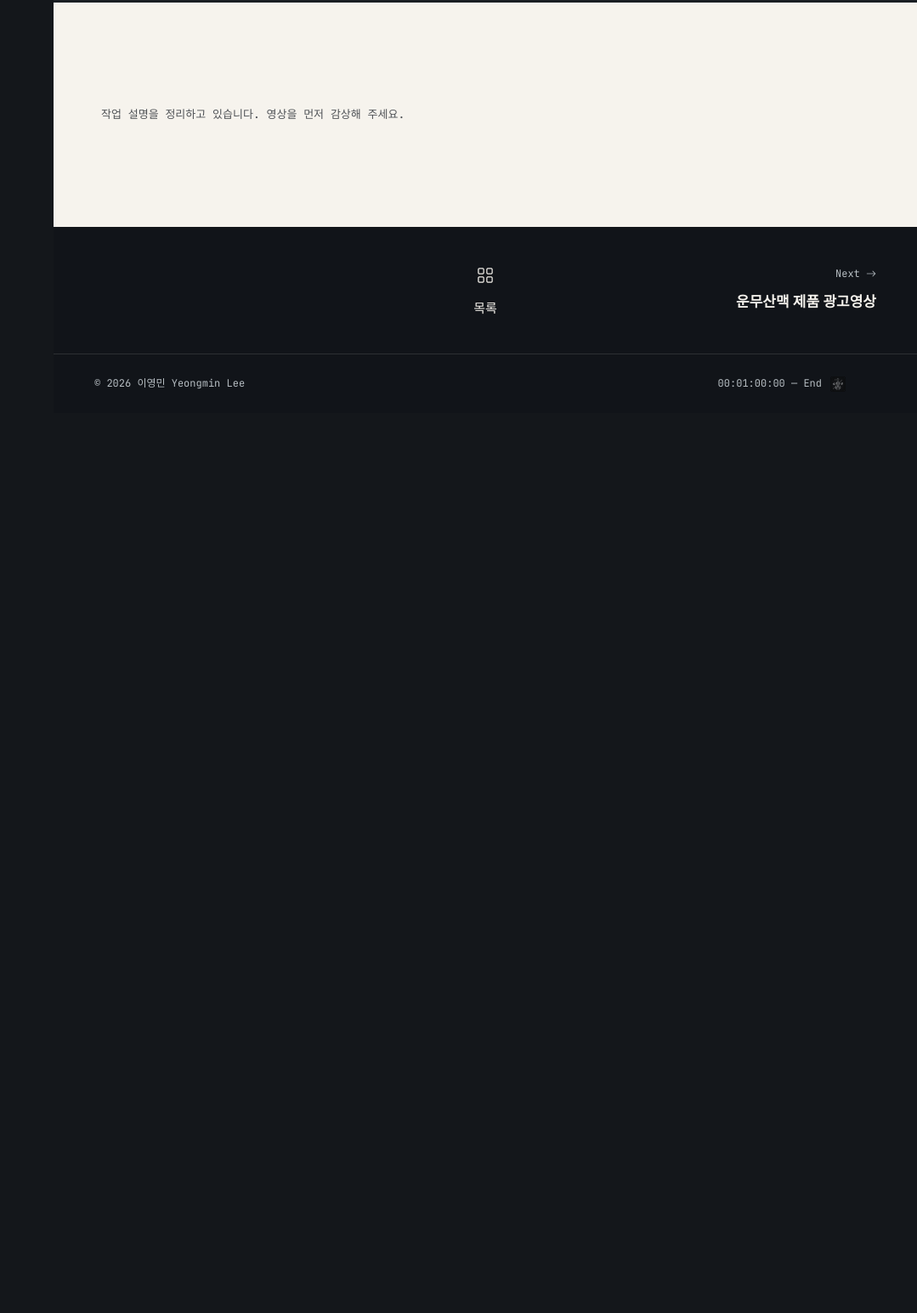
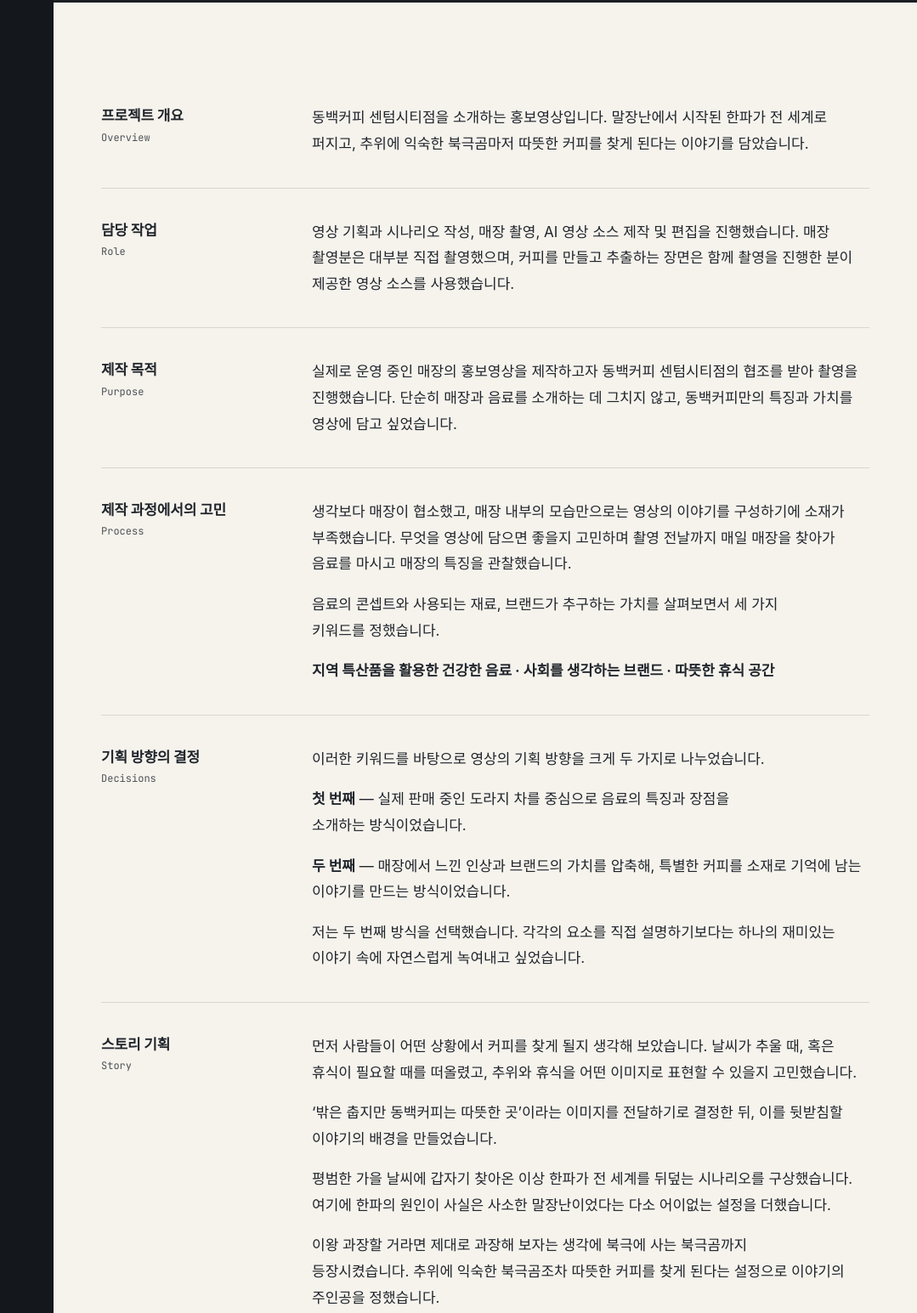
Before and after one commit to Wilhelmraum/portfolio_lym, a plain HTML site: page portfolio-details-1.html in a window 1280 px wide. Shown: the part 918-2463 px from the top of the page at 85% size, without its empty margins (201-1280 px from the left). Before the commit the page ends 1404 px from the top, so only its background shows below. Drawn offline with Linux system fonts and the light colour scheme; a web font is replaced by a local one.

Commit message:
동백커피 설명, 운무산맥 설명 수정

```diff
--- a/portfolio-details-1.html
+++ b/portfolio-details-1.html
@@ -137,69 +137,73 @@
     </section>
     <!-- ===== WORK: 대표 비주얼 END ===== -->
 
-    <!-- ===== WORK: 프로젝트 정보 =====
-      순서: 개요 → 담당 → 목적 → 제작 판단 → 과정 → (AI 활용) → 회고
-      내용을 채운 항목은 hidden을 지우면 나타납니다. 하나라도 나타나면 맨 위 안내 문구는 자동으로 사라집니다.
-      실제로 하지 않은 과정이나 성과는 쓰지 않습니다.
-    -->
+    <!-- ===== WORK: 프로젝트 정보 ===== -->
     <section class="work-body theme-light bg-about" aria-label="프로젝트 정보">
       <div class="wrap">
 
-        <p class="work-pending-note">작업 설명을 정리하고 있습니다. 영상을 먼저 감상해 주세요.</p>
-
-        <div class="work-block" hidden>
+        <div class="work-block">
           <h2>프로젝트 개요<span class="work-block-en">Overview</span></h2>
           <div>
-            <!-- 무엇을 만들었나: 개인·수업·실제 의뢰 여부, 제작 시기, 영상 길이 -->
-            <p></p>
+            <p>동백커피 센텀시티점을 소개하는 홍보영상입니다. 말장난에서 시작된 한파가 전 세계로 퍼지고, 추위에 익숙한 북극곰마저 따뜻한 커피를 찾게 된다는 이야기를 담았습니다.</p>
           </div>
         </div>
 
-        <div class="work-block" hidden>
+        <div class="work-block">
           <h2>담당 작업<span class="work-block-en">Role</span></h2>
           <div>
-            <!-- 실제로 맡은 범위: 기획, 촬영, 편집, 모션, 사운드 등. 사용 도구는 <ul class="tool-list"><li>Premiere Pro</li></ul> -->
-            <p></p>
+            <p>영상 기획과 시나리오 작성, 매장 촬영, AI 영상 소스 제작 및 편집을 진행했습니다. 매장 촬영분은 대부분 직접 촬영했으며, 커피를 만들고 추출하는 장면은 함께 촬영을 진행한 분이 제공한 영상 소스를 사용했습니다.</p>
           </div>
         </div>
 
-        <div class="work-block" hidden>
+        <div class="work-block">
           <h2>제작 목적<span class="work-block-en">Purpose</span></h2>
           <div>
-            <!-- 누구에게 무엇을 전달하려 했나 -->
-            <p></p>
+            <p>실제로 운영 중인 매장의 홍보영상을 제작하고자 동백커피 센텀시티점의 협조를 받아 촬영을 진행했습니다. 단순히 매장과 음료를 소개하는 데 그치지 않고, 동백커피만의 특징과 가치를 영상에 담고 싶었습니다.</p>
           </div>
         </div>
 
-        <div class="work-block" hidden>
-          <h2>제작 판단<span class="work-block-en">Decisions</span></h2>
+        <div class="work-block">
+          <h2>제작 과정에서의 고민<span class="work-block-en">Process</span></h2>
           <div>
-            <!-- 핵심 결정 2~3개: 장면 순서, 컷 길이, 타이포그래피, 음악·효과음 선택의 이유 (음악 전공이 반영된 판단이 있다면 여기에) -->
-            <p></p>
+            <p>생각보다 매장이 협소했고, 매장 내부의 모습만으로는 영상의 이야기를 구성하기에 소재가 부족했습니다. 무엇을 영상에 담으면 좋을지 고민하며 촬영 전날까지 매일 매장을 찾아가 음료를 마시고 매장의 특징을 관찰했습니다.</p>
+            <p>음료의 콘셉트와 사용되는 재료, 브랜드가 추구하는 가치를 살펴보면서 세 가지 키워드를 정했습니다.</p>
+            <p><strong>지역 특산품을 활용한 건강한 음료 · 사회를 생각하는 브랜드 · 따뜻한 휴식 공간</strong></p>
           </div>
         </div>
 
-        <div class="work-block" hidden>
-          <h2>제작 과정<span class="work-block-en">Process</span></h2>
+        <div class="work-block">
+          <h2>기획 방향의 결정<span class="work-block-en">Decisions</span></h2>
           <div>
-            <!-- 증거: 콘티, 타임라인 일부, 전후 비교 이미지 등 -->
-            <p></p>
+            <p>이러한 키워드를 바탕으로 영상의 기획 방향을 크게 두 가지로 나누었습니다.</p>
+            <p><strong>첫 번째</strong> — 실제 판매 중인 도라지 차를 중심으로 음료의 특징과 장점을 소개하는 방식이었습니다.</p>
+            <p><strong>두 번째</strong> — 매장에서 느낀 인상과 브랜드의 가치를 압축해, 특별한 커피를 소재로 기억에 남는 이야기를 만드는 방식이었습니다.</p>
+            <p>저는 두 번째 방식을 선택했습니다. 각각의 요소를 직접 설명하기보다는 하나의 재미있는 이야기 속에 자연스럽게 녹여내고 싶었습니다.</p>
           </div>
         </div>
 
-        <div class="work-block" hidden>
-          <h2>AI 활용 범위<span class="work-block-en">AI Usage</span></h2>
+        <div class="work-block">
+          <h2>스토리 기획<span class="work-block-en">Story</span></h2>
           <div>
-            <!-- AI를 썼다면: AI가 생성한 부분 / 직접 통제한 부분(기획·선별) / 직접 후반 작업한 부분 / 발견한 한계와 수정 -->
-            <p></p>
+            <p>먼저 사람들이 어떤 상황에서 커피를 찾게 될지 생각해 보았습니다. 날씨가 추울 때, 혹은 휴식이 필요할 때를 떠올렸고, 추위와 휴식을 어떤 이미지로 표현할 수 있을지 고민했습니다.</p>
+            <p>‘밖은 춥지만 동백커피는 따뜻한 곳’이라는 이미지를 전달하기로 결정한 뒤, 이를 뒷받침할 이야기의 배경을 만들었습니다.</p>
+            <p>평범한 가을 날씨에 갑자기 찾아온 이상 한파가 전 세계를 뒤덮는 시나리오를 구상했습니다. 여기에 한파의 원인이 사실은 사소한 말장난이었다는 다소 어이없는 설정을 더했습니다.</p>
+            <p>이왕 과장할 거라면 제대로 과장해 보자는 생각에 북극에 사는 북극곰까지 등장시켰습니다. 추위에 익숙한 북극곰조차 따뜻한 커피를 찾게 된다는 설정으로 이야기의 주인공을 정했습니다.</p>
           </div>
         </div>
 
-        <div class="work-block" hidden>
+        <div class="work-block">
+          <h2>AI 활용 범위<span class="work-block-en">AI Usage</span></h2>
+          <div>
+            <p><strong>AI가 도운 부분</strong> — 구글 Flow의 Veo 3.1을 활용해 한파와 북극곰 등 실제로 촬영하기 어려운 장면을 제작했습니다.</p>
+            <p><strong>직접 한 부분</strong> — 매장 방문과 촬영, 전체 기획과 시나리오 작성, 장면 구성 및 영상 편집을 진행했습니다. AI로 제작한 장면에 직접 촬영한 영상과 제공받은 촬영 소스를 함께 사용했습니다.</p>
+          </div>
+        </div>
+
+        <div class="work-block">
           <h2>회고<span class="work-block-en">Retrospective</span></h2>
           <div>
-            <!-- 결과와 배운 점, 다시 한다면 바꿀 점 -->
-            <p></p>
+            <p>당시에는 영상 제작 AI 서비스의 구독을 고민하고 있던 시점이라 구글 Flow의 무료 제공량을 활용해 작업했습니다. 제한된 제작 환경에서 원하는 장면을 구현하는 데 어려움이 많았습니다.</p>
+            <p>그럼에도 이야기의 전체적인 흐름과 유머가 제 취향에 잘 맞았기에 작업하는 내내 즐거웠습니다. 매장의 특징을 직접 설명하지 않고도 하나의 이야기로 풀어낼 수 있다는 점에서 재미를 느낀 작업이었습니다.</p>
           </div>
         </div>
 
```
Also changed, not shown: portfolio-details-2.html (+12 -12 lines).
